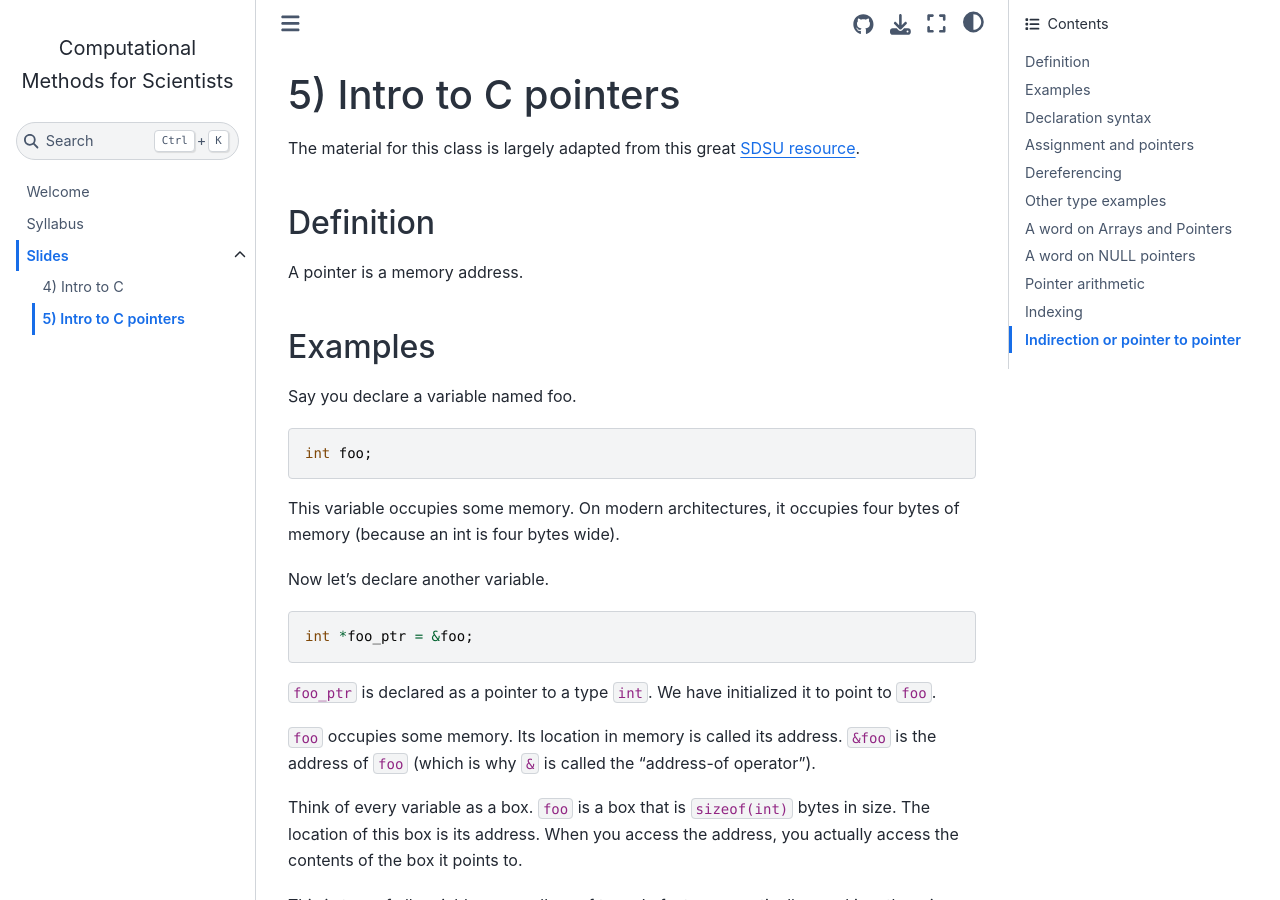
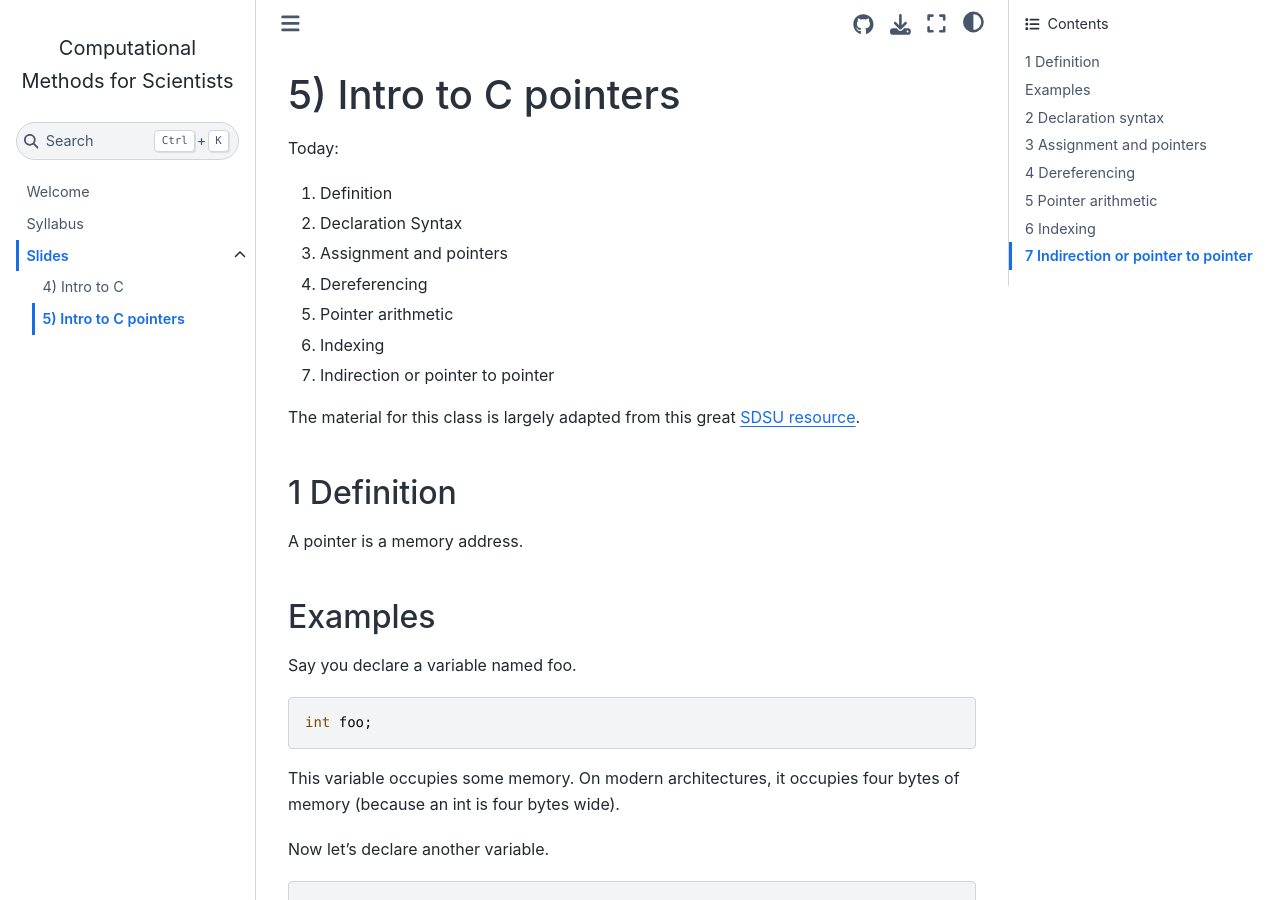
Before and after one commit to sdsu-comp526/fall24, a Jupyter Book: the page built from slides/module2-2-c-pointers.md, in a window 1280 px wide and 900 px high. Built offline with Jupyter Book 1.0.4 settings and Sphinx 7.4.7 and the Sphinx Book theme 1.1.4, drawn with Linux system fonts in a browser that asks for light colours; pages that are not in the unit, such as notebooks, are missing from menus; some of the changed text lies outside the part shown.

Commit message:
Cleanup section headers and Today's description
Started work on Structs

````diff
--- a/slides/module2-2-c-pointers.md
+++ b/slides/module2-2-c-pointers.md
@@ -1,8 +1,18 @@
 # 5) Intro to C pointers
+
+Today:
+ 1. Definition
+ 2. Declaration Syntax
+ 3. Assignment and pointers
+ 4. Dereferencing
+ 5. Pointer arithmetic
+ 6. Indexing
+ 7. Indirection or pointer to pointer
+
 
 The material for this class is largely adapted from this great [SDSU resource](https://edoras.sdsu.edu/doc/c/pointers-1.2.2/).
 
-## Definition
+## 1 Definition
 A pointer is a memory address.
 
 ## Examples
@@ -67,7 +77,7 @@ Address of var2 is 0x7fff804e0024
 Address of var3 is 0x7fff804e0033
 ```
 
-## Declaration syntax
+## 2 Declaration syntax
 To declare multiple variables (of the same type) in one statement, you can just simply separate their names by commas, after the type declaration, i.e.,
 
 ```c
@@ -120,7 +130,7 @@ Incidentally, C allows zero or more levels of parentheses around the variable na
 int ((not_a_pointer)), (*ptr_a), (((*ptr_b)));
 ```
 
-## Assignment and pointers
+## 3 Assignment and pointers
 Now, how do you assign an `int` to this pointer? This solution might be obvious:
 
 ```c
@@ -135,7 +145,7 @@ Any direct assignment to a pointer variable will change the address in the varia
 
 So how do you access the value at a pointer? You must dereference it.
 
-## Dereferencing
+## 4 Dereferencing
 
 ```c
 int bar = *foo_ptr;
@@ -149,7 +159,7 @@ It’s also possible to write to a dereference expression:
 *foo_ptr = 42; // Sets foo to 42
 ```
 
-## Other type examples
+### Other type examples
 
 ```c
 int *ip;     // pointer to an int
@@ -158,7 +168,7 @@ float *fp;   // pointer to a float
 char *ch;    // pointer to a char
 ```
 
-## A word on Arrays and Pointers
+### A word on Arrays and Pointers
 
 We have not introduced Arrays yet, but let's just add an interlude for the purpose of illustrating their relationship with pointers.
 
@@ -221,7 +231,7 @@ Value of int variable: 20
 ### Exercise
 Check out and run the `pointer-dereferencing.c` program.
 
-## A word on NULL pointers
+### A word on NULL pointers
 
 - It is always a good practice to assign a NULL value to a pointer variable if you do not have the exact address to be assigned
 - This is done at the time of variable declaration, as in `type *pointer_name = NULL;` (or the quivalent version `type *pointer_name = 0;`)
@@ -249,7 +259,7 @@ Output:
 The value of ptr is: (nil)
 ```
 
-## Pointer arithmetic
+## 5 Pointer arithmetic
 
 Let's go back to printing all three elements of the array called `array` introduced earlier.
 
@@ -319,7 +329,7 @@ Address of array [2] = 0x7ffd1f9a7744
 Value of array [2] = 89
 ```
 
-## Indexing
+## 6 Indexing
 
 To print the first entry of the array `array` we can use:
 ```c
@@ -344,7 +354,7 @@ What happened is displayed in the following diagram
 
 Also, you might notice that because the first element is `sizeof(int)` bytes wide (being an `int`), the second element is `sizeof(int)` bytes forward of the start of the array. You are correct: `array[1]` is equivalent to `*(array + 1)`. (Remember that the number added to or subtracted from a pointer is multiplied by the size of the pointer’s type, so that `1` adds `sizeof(int)` bytes to the pointer value.)
 
-## Indirection or pointer to pointer
+## 7 Indirection or pointer to pointer
 
 - A pointer to a pointer is a form of multiple indirection, or chain of pointers
 - Normally, a pointer contains the address of a variable
````
Also changed, not shown: slides/module2-1-intro-to-c.md (+9 -3 lines), slides/module2-3-c-structs-and-functions.md (+24 -0 lines), 4 other files.
